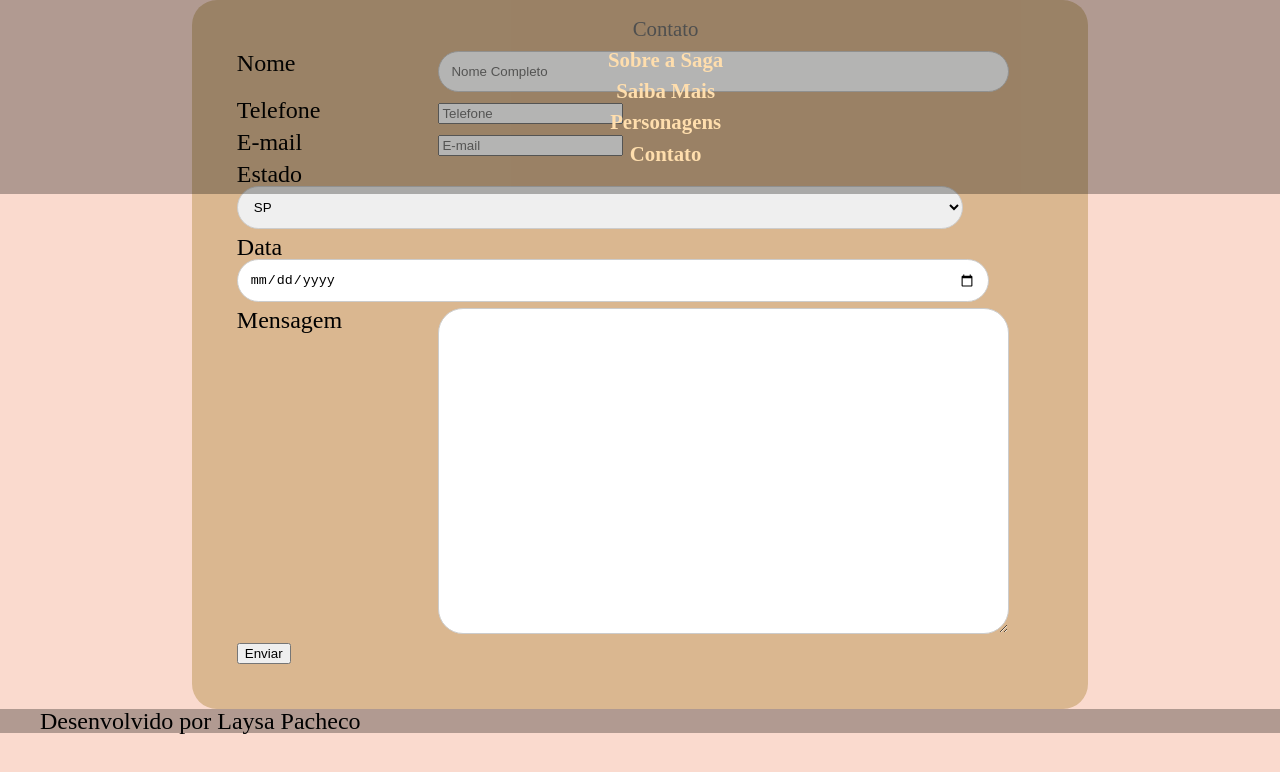
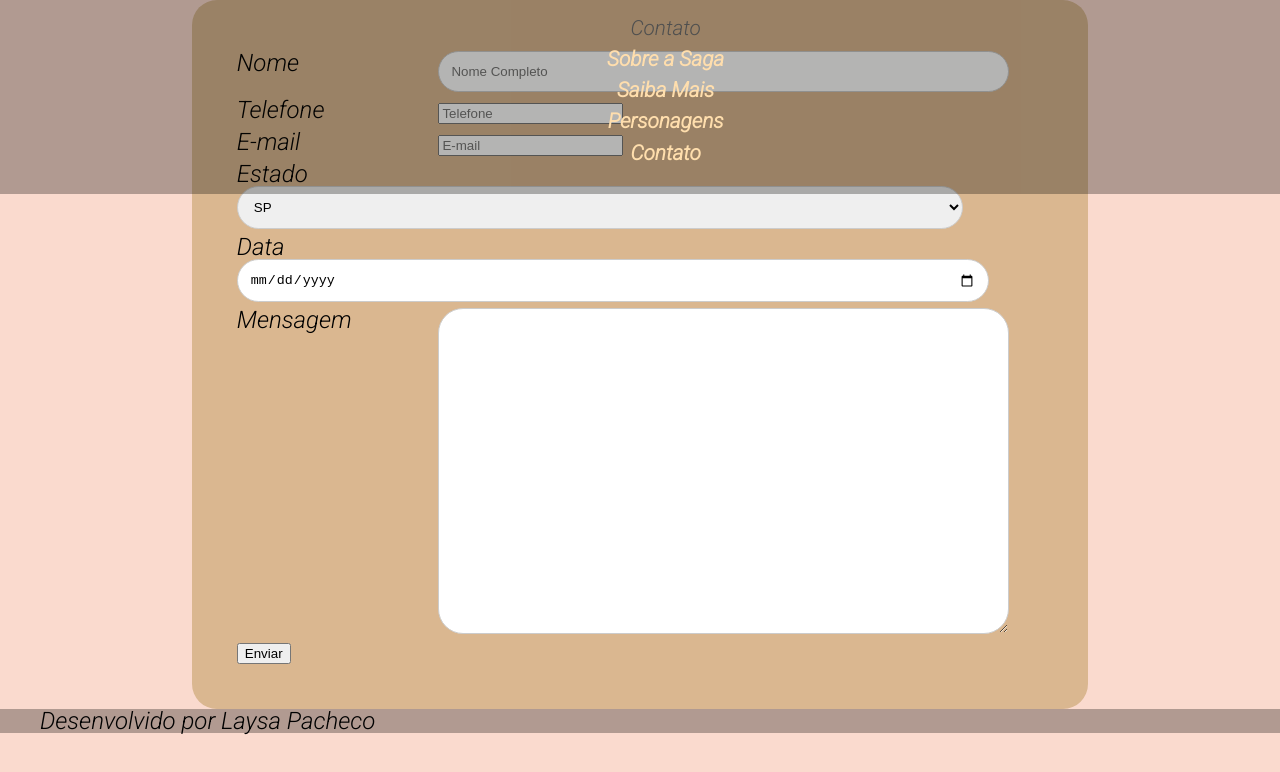
Before and after one commit to projetopacheco/MeuPrimeiroSite, a plain HTML site: page contato.html in a window 1280 px wide. Drawn offline with Linux system fonts and the light colour scheme.

Commit message:
alterei fonte

```diff
--- a/contato.html
+++ b/contato.html
@@ -1,5 +1,5 @@
 <!DOCTYPE html>
-<html lang="en">
+<html lang="pt-br">
 <head>
     <meta charset="UTF-8">
     <meta http-equiv="X-UA-Compatible" content="IE=edge">
@@ -7,6 +7,9 @@
     <link rel="stylesheet" href="css\estilo.css">
     <link rel="stylesheet" href="css/reset.css">
     <link rel="shortcut icon" href="img\favicon.ico" type="image/x-icon">
+    <link rel="preconnect" href="https://fonts.googleapis.com">
+    <link rel="preconnect" href="https://fonts.gstatic.com" crossorigin>
+    <link href="https://fonts.googleapis.com/css2?family=Roboto:ital,wght@1,300&display=swap" rel="stylesheet">
     <title>Contato</title>
 </head>
 <body>
--- a/css/estilo.css
+++ b/css/estilo.css
@@ -4,7 +4,7 @@ html{
 
 body{
     background-color: #fadace;
-
+    font-family: 'Roboto', sans-serif;
 }
 
 
@@ -18,6 +18,7 @@ body{
     text-align: center;
     position: fixed;
     width: 100%;
+    font-family: 'Roboto', sans-serif;
 
   }
 
@@ -45,6 +46,7 @@ body{
 
 h1{
     font-size: 2em;
+    font-family: 'Roboto', sans-serif;
       }
 
 p{
@@ -53,6 +55,7 @@ p{
     line-height: 1.3;
     text-align: justify;
     text-indent: 40px;
+    font-family: 'Roboto', sans-serif;
 
 }
 
@@ -61,6 +64,7 @@ h1, h2{
     text-align: center;
     margin-bottom: 2%;
     font-size: 2em;
+    font-family: 'Roboto', sans-serif;
 }
 
 
@@ -71,6 +75,7 @@ figure{
     width:70%;
     margin: auto;
     font-size: 1.5em;
+    font-family: 'Roboto', sans-serif;
 }
 
 .form{
@@ -186,6 +191,7 @@ background-color: rgba(9, 7, 6, 0.3);
 footer p {
     text-align: left;
     font-size: 1.5em;
+    font-family: 'Roboto', sans-serif;
       }
 
 .botao{
```
Also changed, not shown: casas.html (+4 -0 lines), index.html (+6 -0 lines).
